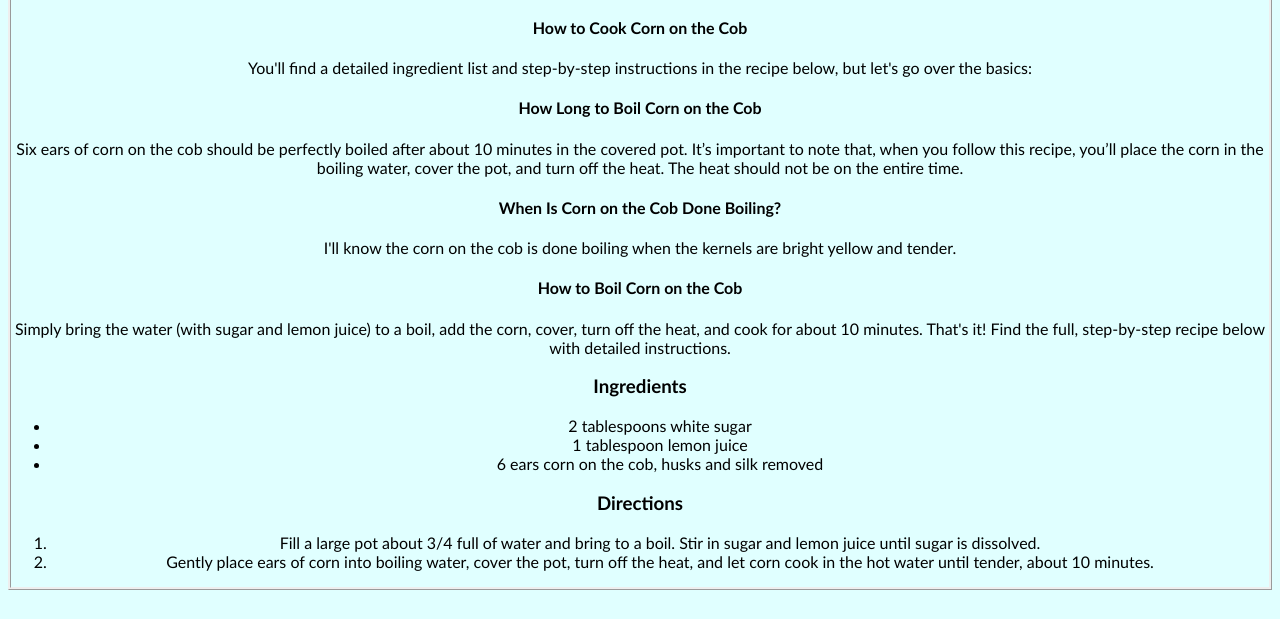
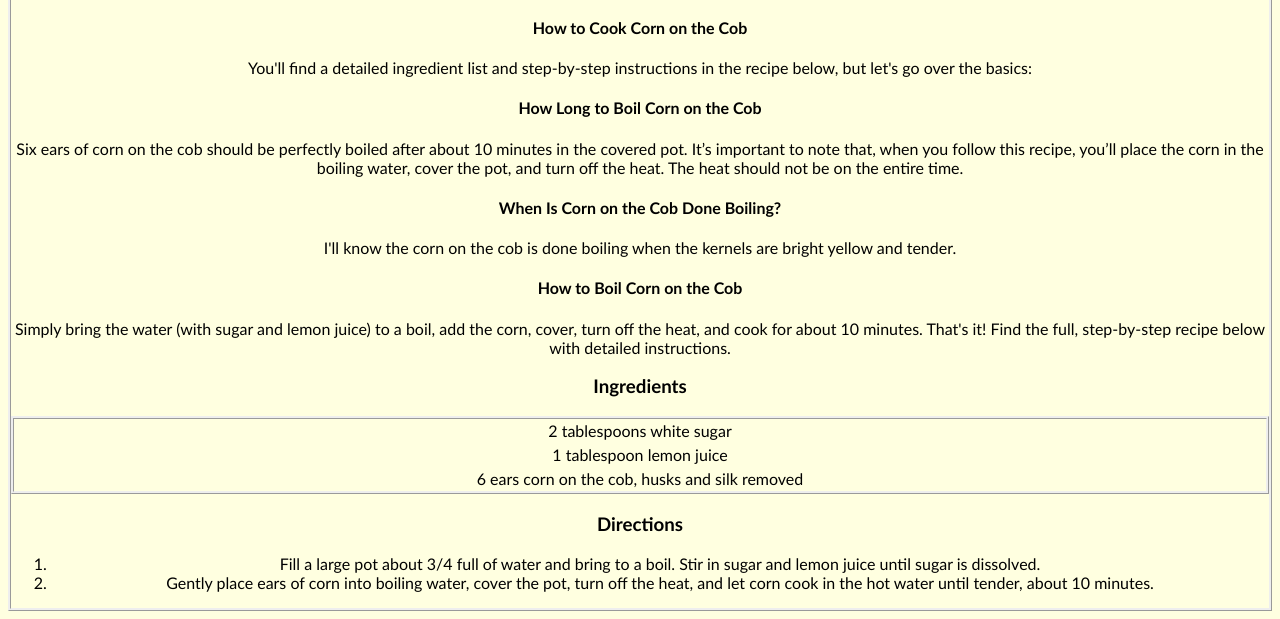
Before and after one commit to awishne/odin-recipes, a plain HTML site: page recipes/sweeteasycorn.html in a window 1280 px wide. Shown: the part 440-1059 px from the top of the page. Before the commit the page ends 1038 px from the top, so only its background shows below. Drawn offline with Linux system fonts and the light colour scheme.

Commit message:
Update CSS

```diff
--- a/recipes/sweeteasycorn.html
+++ b/recipes/sweeteasycorn.html
@@ -5,7 +5,7 @@
     <meta name="viewport" content="width=device-width, initial-scale=1.0">
     <title>Jamie's Sweet and Easy Corn on the Cob
     </title>
-    <link rel="stylesheet" href="/style.css">
+    <link rel="stylesheet" href="../style.css">
 </head>
 <body>
 
--- a/style.css
+++ b/style.css
@@ -1,6 +1,16 @@
 body   {
     text-align: center;
-    background-color: lightcyan;
+    background-color: lightyellow;
     font-family: Calibri, 'Trebuchet MS', sans-serif;
     border-style: ridge;
 }
+ul {
+    list-style-type: none;
+    margin: 0;
+    padding: 0;
+    overflow: hidden;
+    background-color: lightyellow;
+    border-style: ridge;
+    line-height: 1.5;
+
+}
```
Also changed, not shown: recipes/americanpotatosalad.html (+1 -1 lines), recipes/nobakecheesecake.html (+1 -1 lines).
